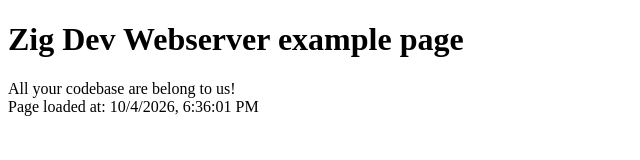
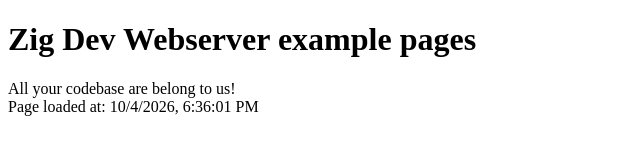
Before and after one commit to dasimmet/zig-devserver, a plain HTML site: page src/static/devserver-index.html in a window 1280 px wide. Shown: the full height of the page, 0-640 px from the left. Drawn offline with Linux system fonts and the light colour scheme.

```diff
--- a/src/static/devserver-index.html
+++ b/src/static/devserver-index.html
@@ -6,7 +6,7 @@
 </head>
 
 <body>
-  <h1>Zig Dev Webserver example page</h1>
+  <h1>Zig Dev Webserver example pages</h1>
   <div>All your codebase are belong to us!</div>
   <div id="time"></div>
   <script>
```
Also changed, not shown: 7 other files.
